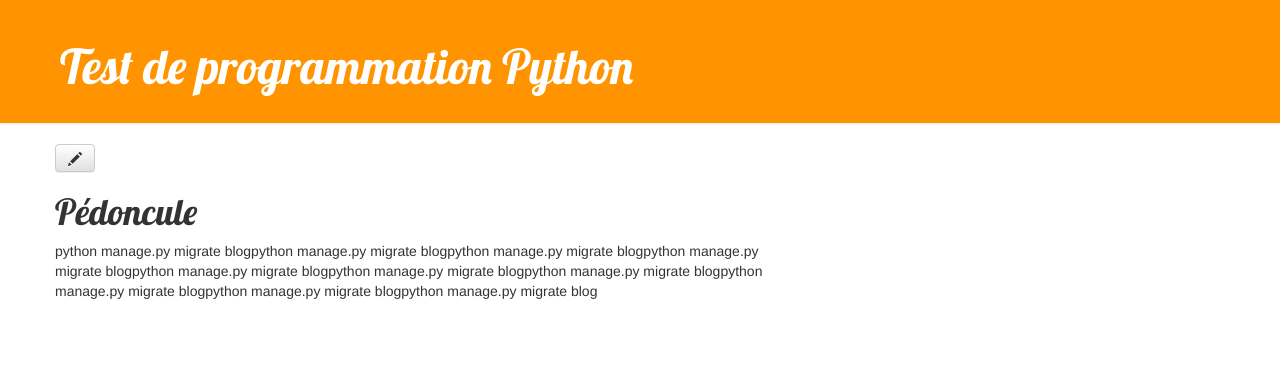
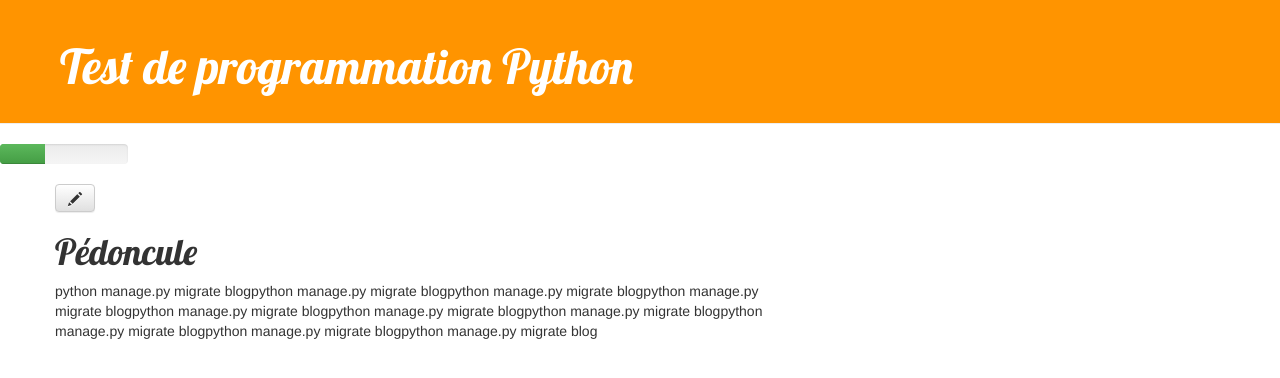
Before and after one commit to LuigiRunner/my-first-blog-, a Django app: page /post/1/ in a window 1280 px wide. Shown: the top 378 px of the page. Run offline with Django 3.2, Linux system fonts and the light colour scheme; data comes from the database, SQL or seed files in the repository; some libraries are stand-ins or nearby versions; some web fonts are replaced.

```diff
--- a/blog/templates/blog/base.html
+++ b/blog/templates/blog/base.html
@@ -17,6 +17,12 @@
             <h1><a href="">Test de programmation Python</a></h1>
         </div>
 
+        <div class="progress" style="width:10%;" >
+            <div class="progress-bar progress-bar-success" style="width: 35%">
+                <span class="sr-only">35% Complete (success)</span>
+            </div>
+        </div>
+
         <div class="content container">
             <div class="row">
                 <div class="col-md-8">
```
